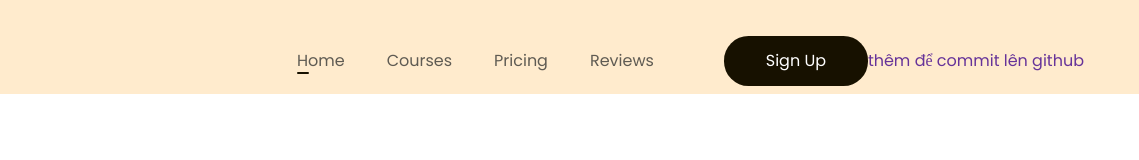
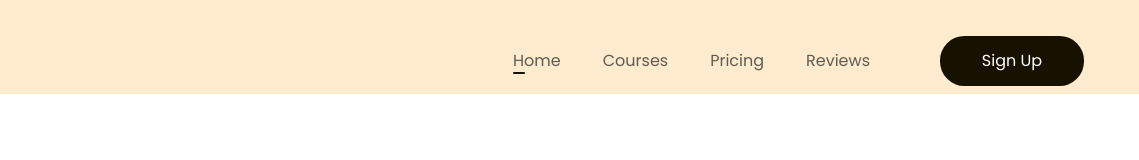
Before and after one commit to ThanhsonWeb/Figma-project, a plain HTML site: page index.html in a window 1280 px wide. Shown: the top 160 px of the page, 141-1280 px from the left. Drawn offline with Linux system fonts and the light colour scheme.

Commit message:
Dựng base và code header

```diff
--- a/assets/css/style.css
+++ b/assets/css/style.css
@@ -78,4 +78,3 @@ a {
 .header .action{
   margin-left: 49px;
 }
-p{color: rebeccapurple;}
--- a/index.html
+++ b/index.html
@@ -34,7 +34,6 @@
             </nav>
             <!-- botton action -->
              <div class="action"><a href="#!" class="botton sign-up">Sign Up</a></div>
-             <p>thêm để commit lên github</p>
 
 
         </div>
```
